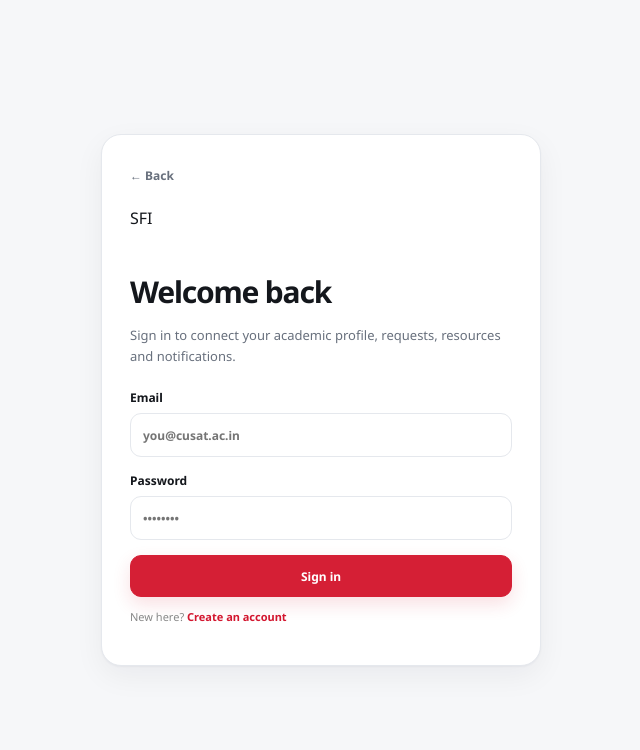
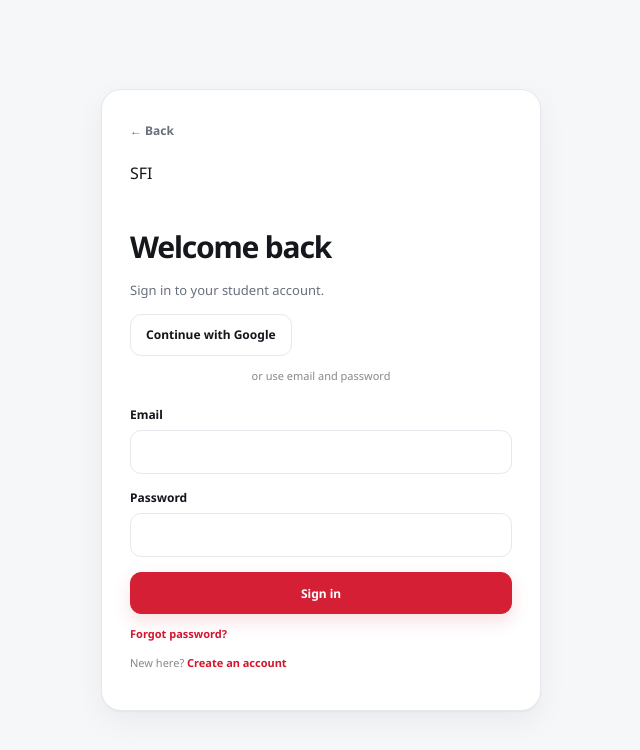
Before and after one commit to Com-Adarsh/Sficusatapp-, a Next.js app: page /sign-in in a window 1280 px wide. Shown: the top 750 px of the page, without its empty margins (319-959 px from the left). Built offline with nearby package versions, Linux system fonts and the light colour scheme; no server answers.

Commit message:
phase 2: complete auth flow for app/sign-in/page.tsx

```diff
--- a/app/sign-in/page.tsx
+++ b/app/sign-in/page.tsx
@@ -1,54 +1,53 @@
 "use client";
 
-import { useState } from "react";
+import { Suspense, useState } from "react";
 import { useSearchParams } from "next/navigation";
-import { Suspense } from "react";
 import { createClient } from "@/lib/supabase/client";
+
+function safeNext(value: string | null) {
+  if (!value || !value.startsWith("/") || value.startsWith("//") || value.includes("\\") || value.includes("\n") || value.includes("\r")) return "/dashboard";
+  return value;
+}
 
 function SignInForm() {
   const searchParams = useSearchParams();
-  const next = searchParams.get("next") || "/dashboard";
-  const safeNext = next.startsWith("/") && !next.startsWith("//") ? next : "/dashboard";
+  const next = safeNext(searchParams.get("next"));
   const [email, setEmail] = useState("");
   const [password, setPassword] = useState("");
   const [busy, setBusy] = useState(false);
+  const [googleBusy, setGoogleBusy] = useState(false);
   const [error, setError] = useState("");
 
   async function submit(e: React.FormEvent) {
-    e.preventDefault();
-    setBusy(true);
-    setError("");
-    const supabase = createClient();
-    const { error } = await supabase.auth.signInWithPassword({ email, password });
-    if (error) setError(error.message);
-    else window.location.href = safeNext;
-    setBusy(false);
+    e.preventDefault(); setBusy(true); setError("");
+    const { error } = await createClient().auth.signInWithPassword({ email, password });
+    if (error) { setError(error.message); setBusy(false); return; }
+    window.location.assign(next);
   }
 
-  return (
-    <main className="auth">
-      <div className="authcard">
-        <a href="/" className="back">← Back</a>
-        <div className="mark big">SFI</div>
-        <h1>Welcome back</h1>
-        <p>Sign in to connect your academic profile, requests, resources and notifications.</p>
-        <form onSubmit={submit}>
-          <label>Email<input value={email} onChange={(e) => setEmail(e.target.value)} type="email" required placeholder="you@cusat.ac.in" /></label>
-          <label>Password<input value={password} onChange={(e) => setPassword(e.target.value)} type="password" required placeholder="••••••••" /></label>
-          {error && <div className="notice"><div className="icon" style={{ margin: 0 }}>!</div><div><strong>Sign-in failed</strong><p>{error}</p></div></div>}
-          <button className="btn primary" disabled={busy}>{busy ? "Signing in…" : "Sign in"}</button>
-        </form>
-        <p className="fine">New here? <a href="/register" style={{ color: "var(--red)", fontWeight: 700 }}>Create an account</a></p>
-      </div>
-    </main>
-  );
+  async function google() {
+    setGoogleBusy(true); setError("");
+    const redirectTo = `${window.location.origin}/auth/callback?next=${encodeURIComponent(next)}`;
+    const { error } = await createClient().auth.signInWithOAuth({ provider: "google", options: { redirectTo } });
+    if (error) { setError(error.message); setGoogleBusy(false); }
+  }
+
+  return <main className="auth"><div className="authcard">
+    <a href="/" className="back">← Back</a><div className="mark big">SFI</div>
+    <h1>Welcome back</h1><p>Sign in to your student account.</p>
+    <button className="btn" type="button" onClick={google} disabled={busy || googleBusy}>{googleBusy ? "Connecting to Google…" : "Continue with Google"}</button>
+    <p className="fine" style={{textAlign:"center"}}>or use email and password</p>
+    <form onSubmit={submit}>
+      <label>Email<input value={email} onChange={e=>setEmail(e.target.value)} type="email" autoComplete="email" required /></label>
+      <label>Password<input value={password} onChange={e=>setPassword(e.target.value)} type="password" autoComplete="current-password" required /></label>
+      {error && <div className="notice"><div className="icon" style={{margin:0}}>!</div><div><strong>Sign-in failed</strong><p>{error}</p></div></div>}
+      <button className="btn primary" disabled={busy || googleBusy}>{busy ? "Signing in…" : "Sign in"}</button>
+    </form>
+    <p className="fine"><a href="/forgot-password" style={{color:"var(--red)",fontWeight:700}}>Forgot password?</a></p>
+    <p className="fine">New here? <a href="/register" style={{color:"var(--red)",fontWeight:700}}>Create an account</a></p>
+  </div></main>;
 }
 
-
 export default function SignIn() {
-  return (
-    <Suspense fallback={<main className="auth"><div className="authcard">Loading sign in…</div></main>}>
-      <SignInForm />
-    </Suspense>
-  );
+  return <Suspense fallback={<main className="auth"><div className="authcard">Loading sign in…</div></main>}><SignInForm /></Suspense>;
 }
```
